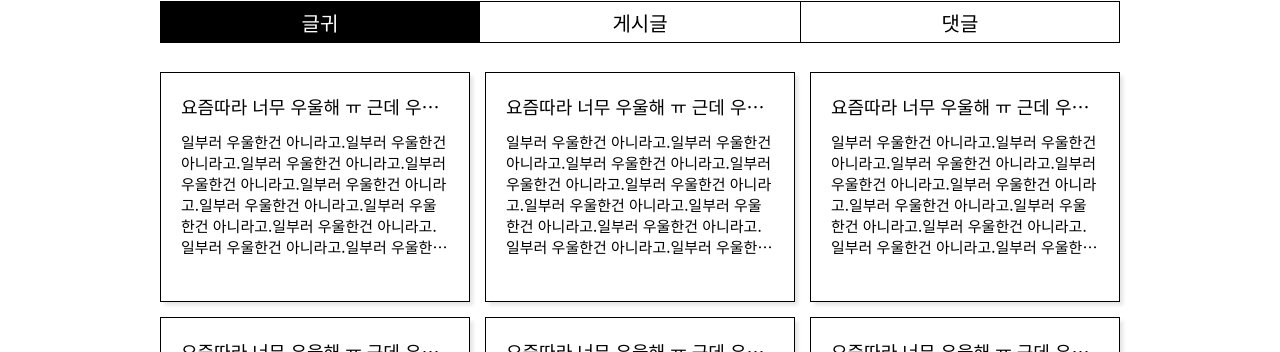
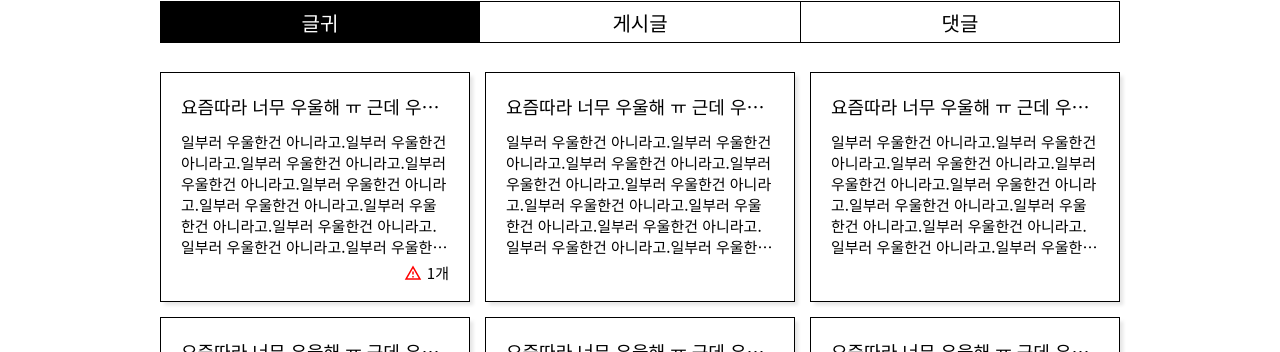
Before and after one commit to kim-leepark/FoxRain_FE, a React (Create React App) app in the folder foxrain/: page /admin in a window 1280 px wide. Shown: the part 300-652 px from the top of the page. Built offline with nearby package versions, Linux system fonts and the light colour scheme.

Commit message:
🔥:: report 갯수 보여주기

```diff
--- a/foxrain/src/componetns/admin/post/PostContent.tsx
+++ b/foxrain/src/componetns/admin/post/PostContent.tsx
@@ -1,7 +1,26 @@
-import React from 'react';
+import React, { FC, useMemo } from 'react';
 import * as S from './style';
+import { reportIcon } from '../../../assets/admin';
 
-const PostContent = () => {
+interface Props {
+  // title: string;
+  // content: string;
+  reportCtn?: number;
+}
+
+const PostContent: FC<Props> = props => {
+  const { reportCtn } = props;
+
+  const report = useMemo(() => {
+    if (reportCtn)
+      return (
+        <>
+          <S.ReportCtn>{reportCtn}개</S.ReportCtn>
+          <S.ReportIcon src={reportIcon} />
+        </>
+      );
+  }, [reportCtn]);
+
   return (
     <S.PostContent>
       <S.PostTitle>요즘따라 너무 우울해 ㅠ 근데 우울하려고 우울한건 아니였어.</S.PostTitle>
@@ -12,6 +31,7 @@ const PostContent = () => {
         아니라고.일부러 우울한건 아니라고.일부러 우울한건 아니라고.일부러 우울한건 아니라고.일부러
         우울한건 아니라고.일부러 우울한건 아니라고.일부러 우울한건 아니라고.
       </S.PostText>
+      {report}
     </S.PostContent>
   );
 };
--- a/foxrain/src/componetns/admin/post/index.tsx
+++ b/foxrain/src/componetns/admin/post/index.tsx
@@ -5,7 +5,7 @@ import PostContent from './PostContent';
 const Post = () => {
   return (
     <S.Post>
-      <PostContent />
+      <PostContent reportCtn={1} />
       <PostContent />
       <PostContent />
       <PostContent />
--- a/foxrain/src/componetns/admin/post/style.ts
+++ b/foxrain/src/componetns/admin/post/style.ts
@@ -47,7 +47,19 @@ export const PostText = styled.p`
   -webkit-box-orient: vertical;
   overflow: hidden;
   text-overflow: ellipsis;
+  margin-bottom: 5px;
   @media only screen and (max-width: 1440px) {
     font-size: 15px;
   }
 `;
+
+export const ReportIcon = styled.img`
+  width: 18px;
+  height: 22px;
+  float: right;
+`;
+export const ReportCtn = styled.p`
+  float: right;
+  font-size: 15px;
+  margin-left: 5px;
+`;
```
